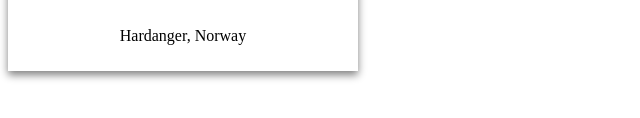
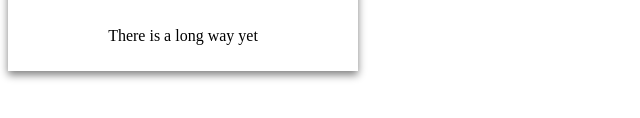
Before and after one commit to BaoBrown/monsite, a plain HTML site: page index.html in a window 1280 px wide. Shown: the part 332-450 px from the top of the page, 0-640 px from the left. Drawn offline with Linux system fonts and the light colour scheme.

Commit message:
Update index.html

```diff
--- a/index.html
+++ b/index.html
@@ -18,7 +18,7 @@
   <!--<img src="https://s3-eu-west-1.amazonaws.com/com-rosettahub-default-walid.saad/image.jpg" alt="Norway" style="width:100%">-->
   <img src="https://encrypted-tbn0.gstatic.com/images?q=tbn:ANd9GcRVliqjZDiZE5E_BBJhDZFxoUPY3YS3c3s3t41G9N0fIFHC1APS" alt="Norway" style="width:100%">
   <div class="container">
-    <p>Hardanger, Norway</p>
+    <p>There is a long way yet</p>
   </div>
 </div>
 </body>
```
